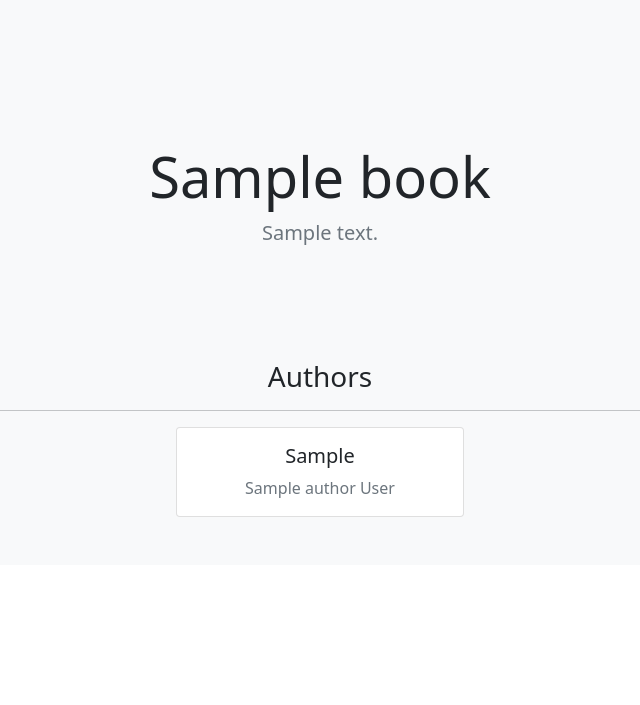
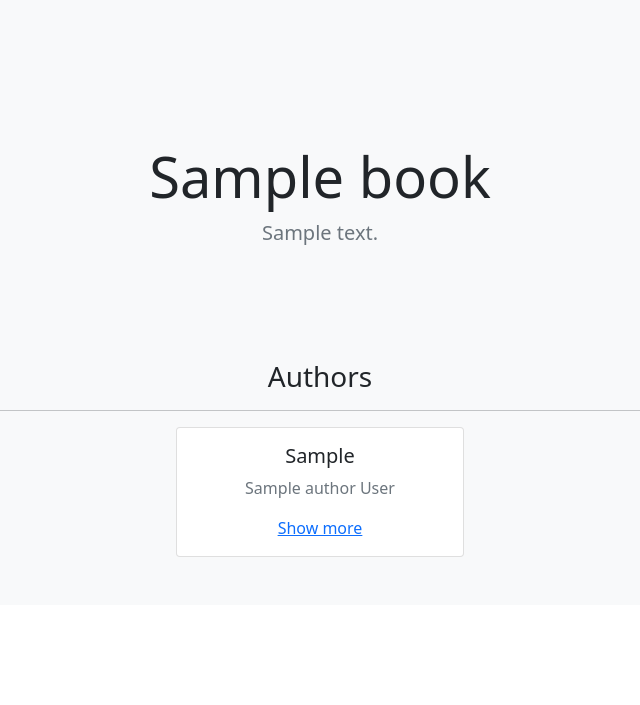
Before and after one commit to zakh-d/rest-api-om7-s18-team14, a Django app: page /book/1/ in a window 1280 px wide. Shown: the part 67-772 px from the top of the page, without its empty margins (320-960 px from the left). Run offline with Django 3.2, Linux system fonts and the light colour scheme; tables that the repository leaves empty hold one stand-in row (values such as "Sample post"); some libraries are stand-ins or nearby versions.

Commit message:
[book] added link to author in detail template

```diff
--- a/templates/book/detail.html
+++ b/templates/book/detail.html
@@ -19,6 +19,7 @@
                     <div class="card-body">
                         <h5 class="card-title">{{ author.patronymic }}</h5>
                         <p class="card-text text-muted">{{ author.name }} {{ author.surname }}</p>
+                        <a href="{% url 'author_detail' author.id %}" class="card-link">Show more</a>
                     </div>
                 </div>
             {% endfor %}
```
